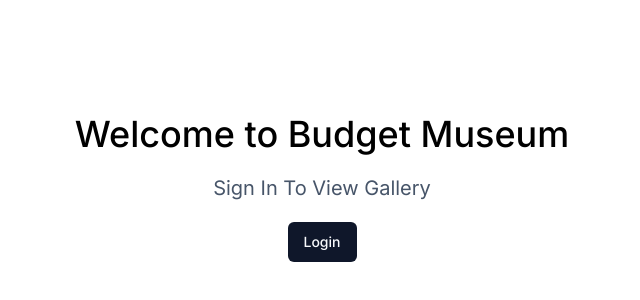
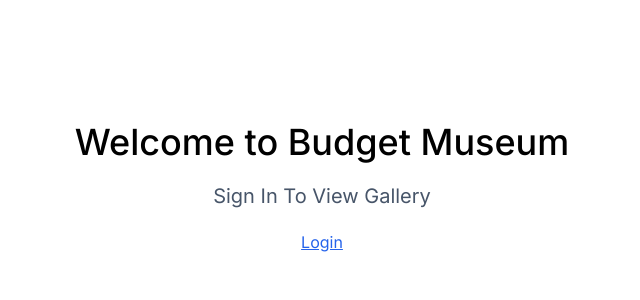
Before and after one commit to eniolajayi/dnd-image-gallery, a Next.js app: page / in a window 1280 px wide. Shown: the part 212-512 px from the top of the page, without its empty margins (318-958 px from the left). Built offline with nearby package versions, Linux system fonts and the light colour scheme.

Commit message:
remove button

```diff
--- a/src/app/page.tsx
+++ b/src/app/page.tsx
@@ -8,12 +8,14 @@ export default function Home() {
         <h1 className="text-4xl font-medium">Welcome to Budget Museum</h1>
       </div>
       <div className="">
-        <h2 className="text-xl text-slate-600 capitalize">Sign In to View Gallery</h2>
+        <h2 className="text-xl text-slate-600 capitalize">
+          Sign In to View Gallery
+        </h2>
       </div>
       <div>
-        <Button>
-          <a href="/api/auth/login">Login</a>
-        </Button>
+        <a className="underline text-semibold text-blue-600" href="/api/auth/login">
+          Login
+        </a>
       </div>
     </main>
   );
```
